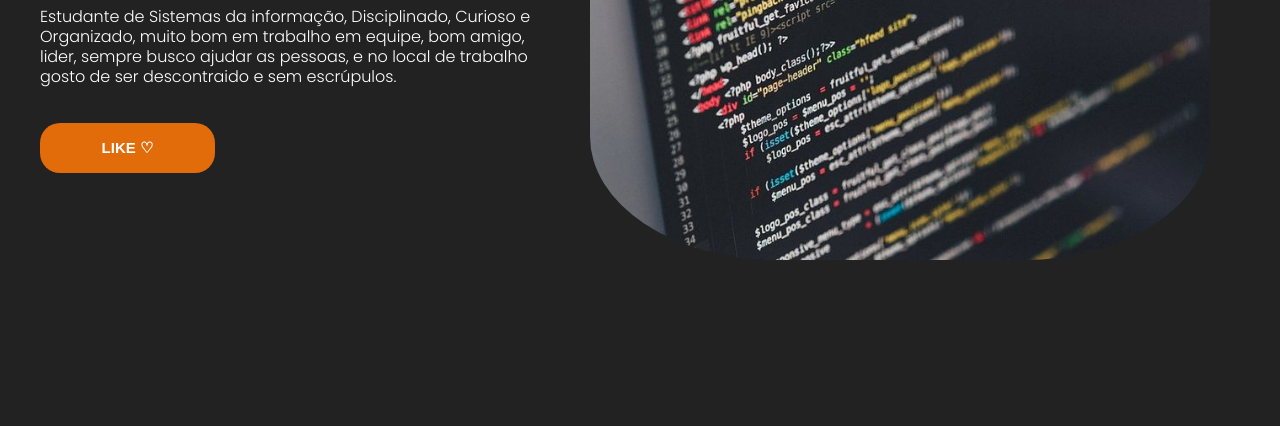
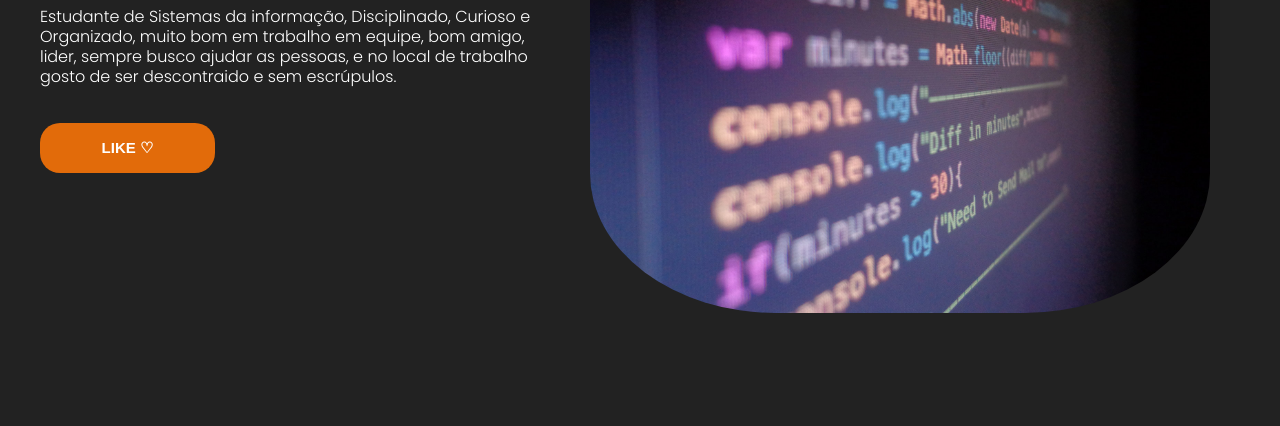
Before and after one commit to Lima404/byte-curriculo, a plain HTML site: page index.html in a window 1280 px wide. Shown: the part 374-800 px from the top of the page. Drawn offline with Linux system fonts and the light colour scheme.

Commit message:
troca de imagem no código fonte

```diff
--- a/index.html
+++ b/index.html
@@ -37,7 +37,7 @@
         </aside>
 
         <article>
-            <img src="components/imagens/imagemcodigos.jpg" alt="code">
+            <img src="components/imagens/4.jpg" alt="code">
         </article>
     </main>
 </body>
```
